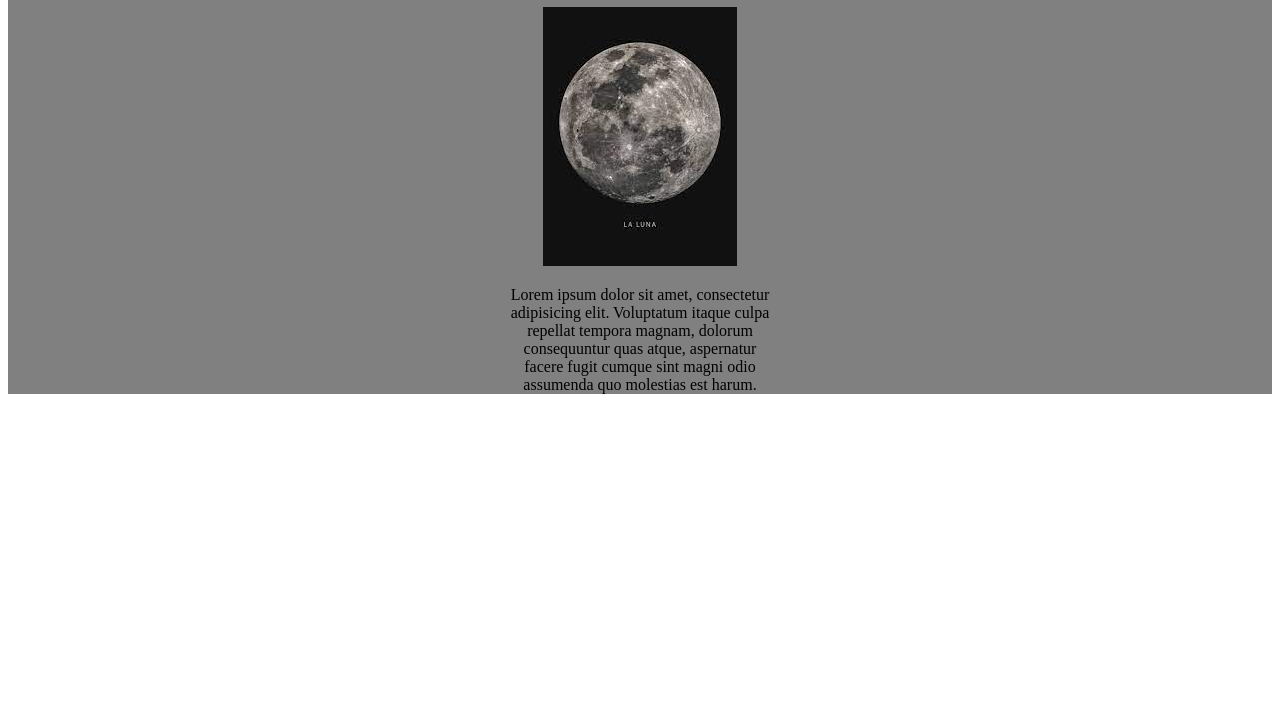
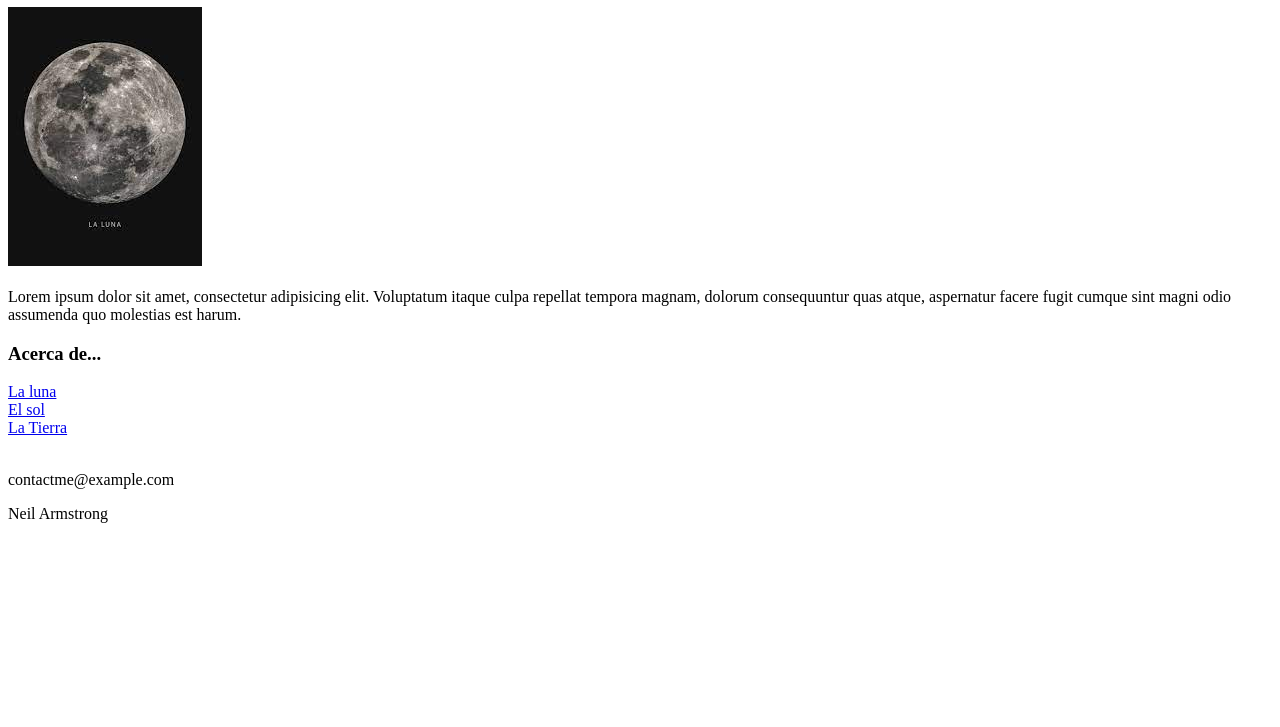
Before and after one commit to daryfor/Hello_World, a plain HTML site: page luna/index.html in a window 1280 px wide. Shown: the part 73-800 px from the top of the page. Drawn offline with Linux system fonts and the light colour scheme.

Commit message:
Reto HTML5 applied to Luna project. Not changed CSS file

```diff
--- a/luna/index.html
+++ b/luna/index.html
@@ -8,11 +8,30 @@
     <title>La Luna</title>
 </head>
 <body>
-    <div id="luna">
+    <header>
         <h1>La luna</h1>
         <img src="img/luna.jpeg" alt="Imagen">
-        <p>Lorem ipsum dolor sit amet, consectetur adipisicing elit. Voluptatum itaque culpa repellat tempora magnam, dolorum consequuntur quas atque, aspernatur facere fugit cumque sint magni odio assumenda quo molestias est harum.</p>
-    </div>
+    </header>
+
+    <br>
+
+    <section>
+        <article>Lorem ipsum dolor sit amet, consectetur adipisicing elit. Voluptatum itaque culpa repellat tempora magnam, dolorum consequuntur quas atque, aspernatur facere fugit cumque sint magni odio assumenda quo molestias est harum.</article>
+    </section>
+
+    <aside>
+        <h3>Acerca de...</h3>
+        <a href="https://es.wikipedia.org/wiki/Luna">La luna</a><br>
+        <a href="https://es.wikipedia.org/wiki/Sol">El sol</a><br>
+        <a href="https://es.wikipedia.org/wiki/Tierra">La Tierra</a>
+    </aside>
+
+    <br>
+
+    <footer>
+        <p id="email">contactme@example.com</p>
+        <p id="name">Neil Armstrong</p>
+    </footer>
 
     <script src="js/main.js"></script>
 </body>
```
